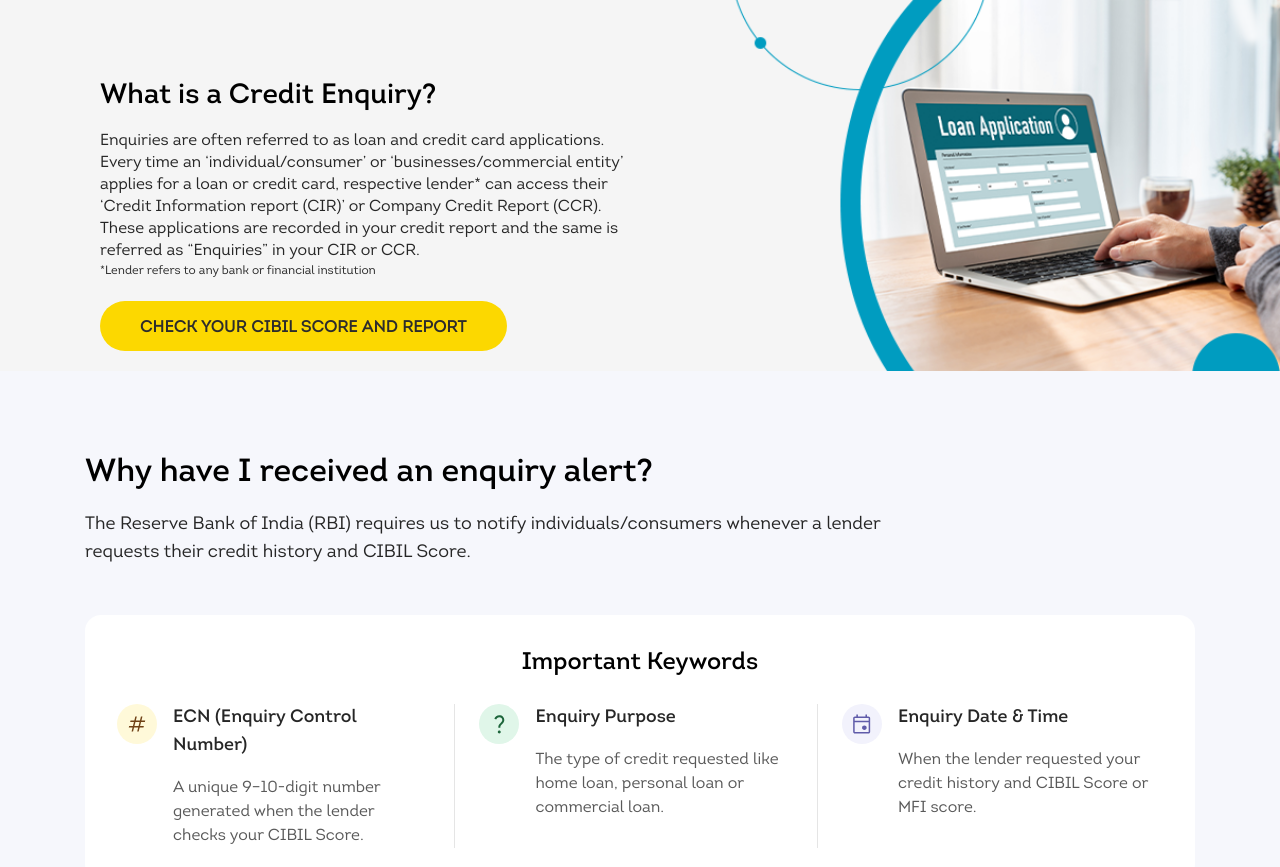
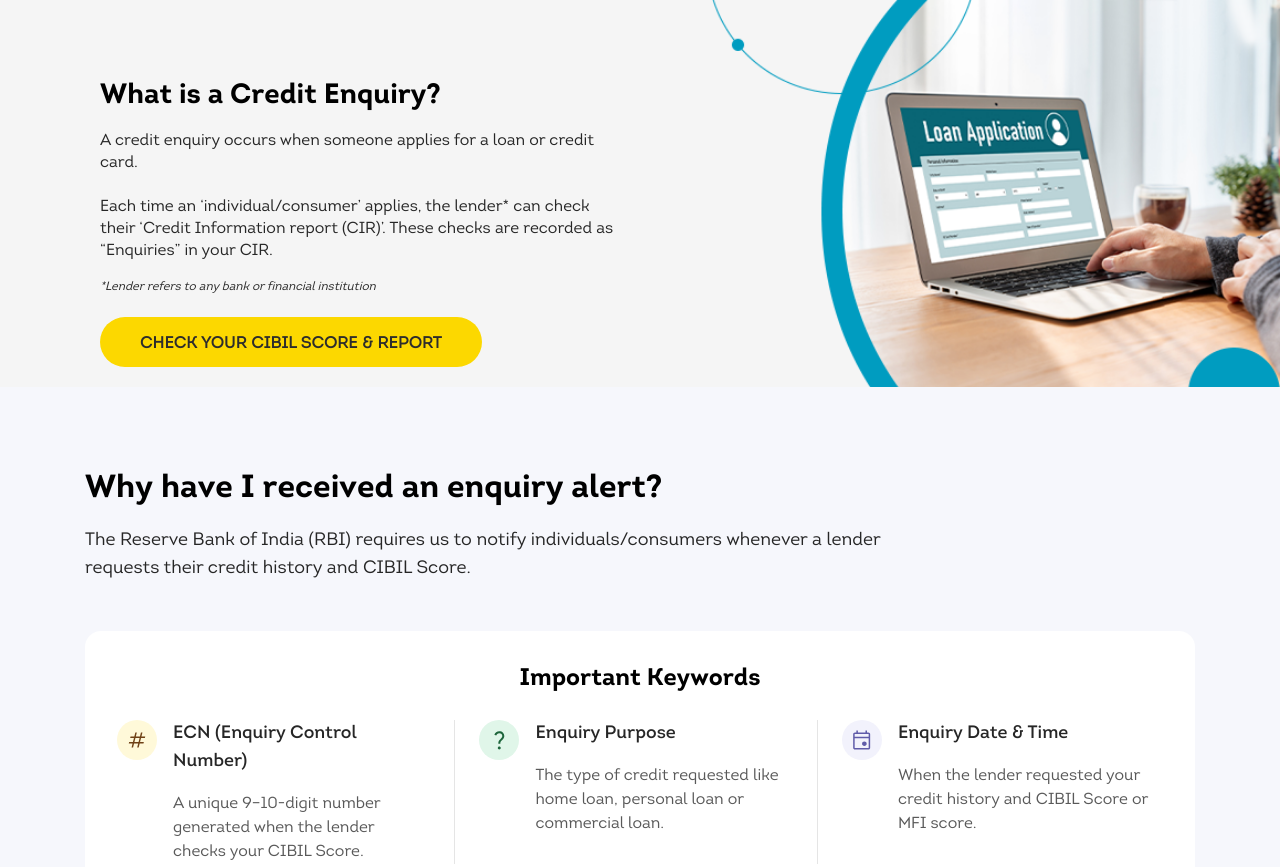
Before and after one commit to devam-netbramha/enquiry-landing, a plain HTML site: page consumer-inline.html in a window 1280 px wide. Shown: the top 867 px of the page. Drawn offline with Linux system fonts and the light colour scheme.

Commit message:
font update

```diff
--- a/consumer-inline.html
+++ b/consumer-inline.html
@@ -14,14 +14,22 @@
       @font-face {
         font-family: "Intro-Light";
         src: url("../../fonts/Intro-Light.otf") format("truetype");
+        font-weight: 300;
       }
       @font-face {
         font-family: "IntroRegular";
         src: url("../../fonts/IntroRegular.ttf") format("truetype");
+        font-weight: 400;
       }
       @font-face {
         font-family: "IntroSemiBold";
         src: url("../../fonts/IntroSemiBold.ttf") format("truetype");
+        font-weight: 500;
+      }
+      @font-face {
+        font-family: "Intro";
+        src: url("../../fonts/2CA963-0-0.woff2") format("woff2"), url("../../fonts/2CA963-0-0.woff") format("woff"), url("../../fonts/2CA963-0-0.ttf") format("truetype");
+        font-weight: 700;
       }
       @font-face {
         font-family: "Roboto-Bold";
@@ -40,7 +48,8 @@
       }
       .enquiry-section-title {
         color: #000;
-        font-family: "IntroSemiBold";
+        font-family: "Intro";
+        font-weight: 700;
         font-size: 32px;
         line-height: 44px;
         margin-bottom: 0;
@@ -82,7 +91,8 @@
         margin-top: 20px;
       }
       .enquiry-banner-title {
-        font-family: "IntroSemiBold";
+        font-family: "Intro";
+        font-weight: 700;
         font-size: 28px;
         line-height: 1.2;
         color: #000;
@@ -109,6 +119,7 @@
         }
       }
       .enquiry-banner-desc.small {
+        margin-top: 16px;
         font-size: 12px;
         line-height: 19px;
       }
@@ -606,7 +617,8 @@
       }
       .enquiry-tab-container-item-content .tab-title {
         color: #000;
-        font-family: "IntroSemiBold";
+        font-family: "Intro";
+        font-weight: 700;
         font-size: 24px;
         line-height: 32px;
         margin-bottom: 6px;
@@ -664,7 +676,8 @@
         }
       }
       .section-keywords-title {
-        font-family: "IntroSemiBold";
+        font-family: "Intro";
+        font-weight: 700;
         font-size: 24px;
         line-height: 33px;
         text-align: center;
@@ -902,6 +915,7 @@
         .primary-btn {
           margin-left: 15px;
           font-size: 15px;
+          padding: 15px;
         }
       }
       .primary-btn.yellow {
@@ -935,9 +949,9 @@
           </div>
           <div class="col-lg-6">
             <h1 class="enquiry-banner-title">What is a Credit Enquiry?</h1>
-            <p class="enquiry-banner-desc">Enquiries are often referred to as loan and credit card applications. Every time an ‘individual/consumer’ or ‘businesses/commercial entity’ applies for a loan or credit card, respective lender* can access their ‘Credit Information report (CIR)’ or Company Credit Report (CCR). These applications are recorded in your credit report and the same is referred as “Enquiries” in your CIR or CCR.</p>
-            <p class="enquiry-banner-desc small">*Lender refers to any bank or financial institution</p>
-            <a href="#checkScore" class="primary-btn yellow">Check Your Cibil Score and Report</a>
+            <p class="enquiry-banner-desc">A credit enquiry occurs when someone applies for a loan or credit card. <br/><br/>Each time an ‘individual/consumer’ applies, the lender* can check their ‘Credit Information report (CIR)’. These checks are recorded as “Enquiries” in your CIR.</p>
+            <p class="enquiry-banner-desc small"><i>*Lender refers to any bank or financial institution</i></p>
+            <a href="#checkScore" class="primary-btn yellow">Check Your CIBIL Score & Report</a>
           </div>
         </div>
       </section>
@@ -1185,7 +1199,7 @@
               </div>
               <div class="enquiry-belong-item-content">
                 <p class="enquiry-belong-item-content-title">Initiate a Dispute</p>
-                <p class="enquiry-belong-item-content-desc">Lenders appoint a principal nodal officer (PNO) expected to oversee the overall complaints management process of the bank. You can access this detail <a href="#">Click here</a></p>
+                <p class="enquiry-belong-item-content-desc">You can initiate a dispute with CIBIL and we will verify the details in our records.  <a href="#">Click here</a></p>
               </div>
             </div>
             <div class="enquiry-belong-item">
--- a/css/scss/_home.scss
+++ b/css/scss/_home.scss
@@ -2,7 +2,8 @@
   &-section {
     &-title {
       color: #000;
-      font-family: $isb;
+      font-family: 'Intro';
+      font-weight: 700;
       font-size: 32px;
       line-height: 44px;
       margin-bottom: 0;
@@ -41,7 +42,8 @@
       margin-top: 20px;
     }
     &-title{
-      font-family: $isb;
+      font-family: 'Intro';
+      font-weight: 700;
       font-size: 28px;
       line-height: 1.2;
       color: #000;
@@ -63,6 +65,7 @@
         line-height: 20px;
       }
       &.small{
+        margin-top: 16px;
         font-size: 12px;
         line-height: 19px;
       }
@@ -611,7 +614,8 @@
         &-content {
           .tab-title {
             color: #000;
-            font-family: $isb;
+            font-family: 'Intro';
+            font-weight: 700;
             font-size: 24px;
             line-height: 32px;
             margin-bottom: 6px;
@@ -674,7 +678,8 @@
     }
 
     &-title {
-      font-family: $isb;
+      font-family: 'Intro';
+      font-weight: 700;
       font-size: 24px;
       line-height: 33px;
       text-align: center;
--- a/css/scss/_variables.scss
+++ b/css/scss/_variables.scss
@@ -91,17 +91,24 @@ $fas_color: #7f8d8d;
 @font-face {
     font-family: 'Intro-Light';
     src: url('../../fonts/Intro-Light.otf') format('truetype');
+    font-weight: 300;
 }
 
 @font-face {
     font-family: 'IntroRegular';
     src: url('../../fonts/IntroRegular.ttf') format('truetype');
+    font-weight: 400;
 }
 
 @font-face {
     font-family: 'IntroSemiBold';
     src: url('../../fonts/IntroSemiBold.ttf') format('truetype');
+    font-weight: 500;
 }
+@font-face {
+    font-family: 'Intro';
+    src: url("../../fonts/2CA963-0-0.woff2") format("woff2"), url("../../fonts/2CA963-0-0.woff") format("woff"), url("../../fonts/2CA963-0-0.ttf") format("truetype");
+    font-weight: 700; }
 
 @font-face {
     font-family: 'Roboto-Bold';
@@ -128,6 +135,7 @@ $fas_color: #7f8d8d;
 $il: 'Intro-Light';
 $ir: 'IntroRegular';
 $isb: 'IntroSemiBold';
+$ib: 'Intro Bold';
 $rb: 'Roboto-Bold';
 $roboto: 'Roboto';
 $rr: 'Roboto';
```
Also changed, not shown: commercial-Inline.html (+20 -6 lines), commercial.html (+2 -2 lines), consumer.html (+4 -4 lines), css/scss/main.css, fonts/2CA963-0-0.ttf (added), fonts/2CA963-0-0.woff (added), fonts/2CA963-0-0.woff2 (added), fonts/2CA963-1-0.ttf (added), fonts/2CA963-1-0.woff (added), fonts/2CA963-1-0.woff2 (added), fonts/Intro-Bold.otf (added), 1 other file.
